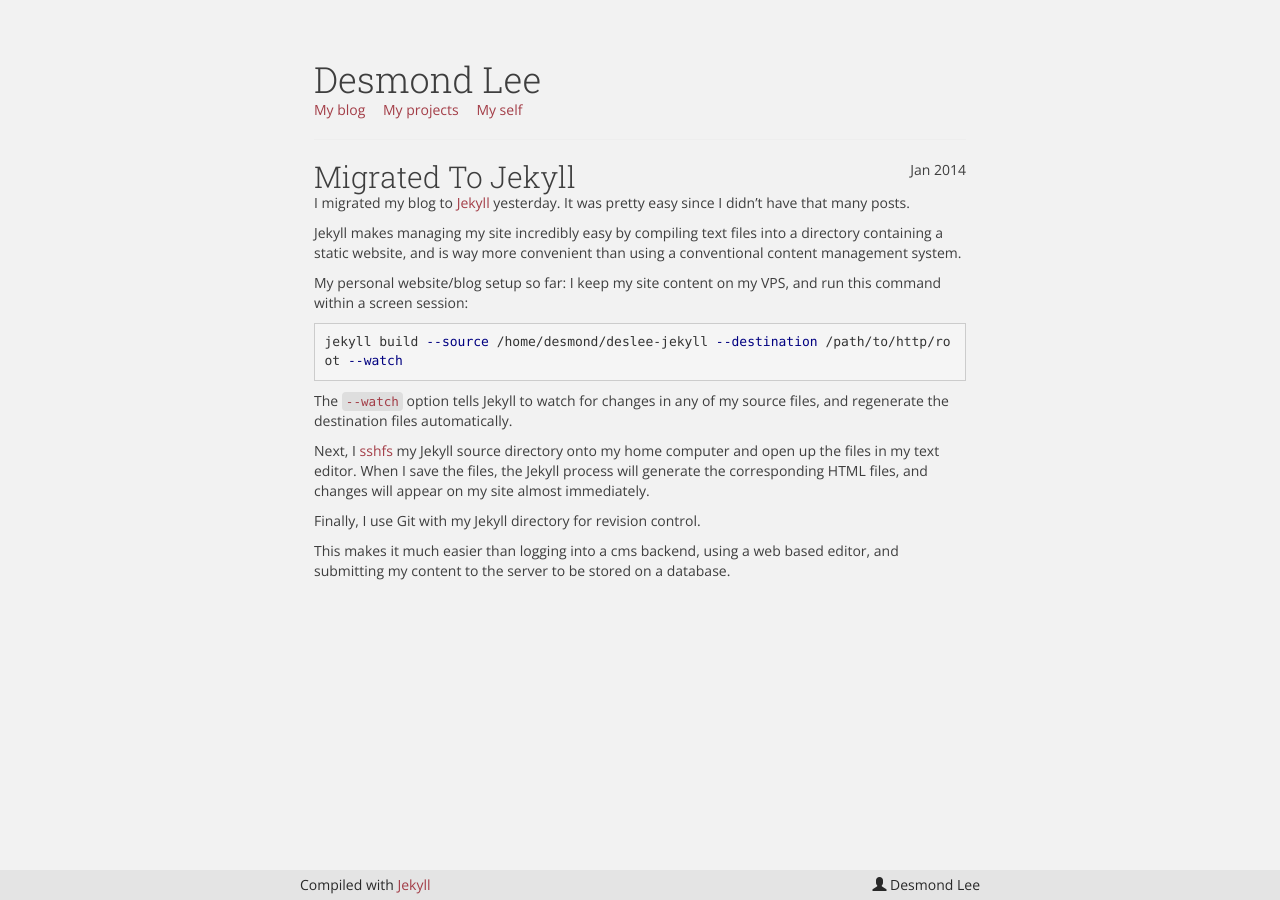
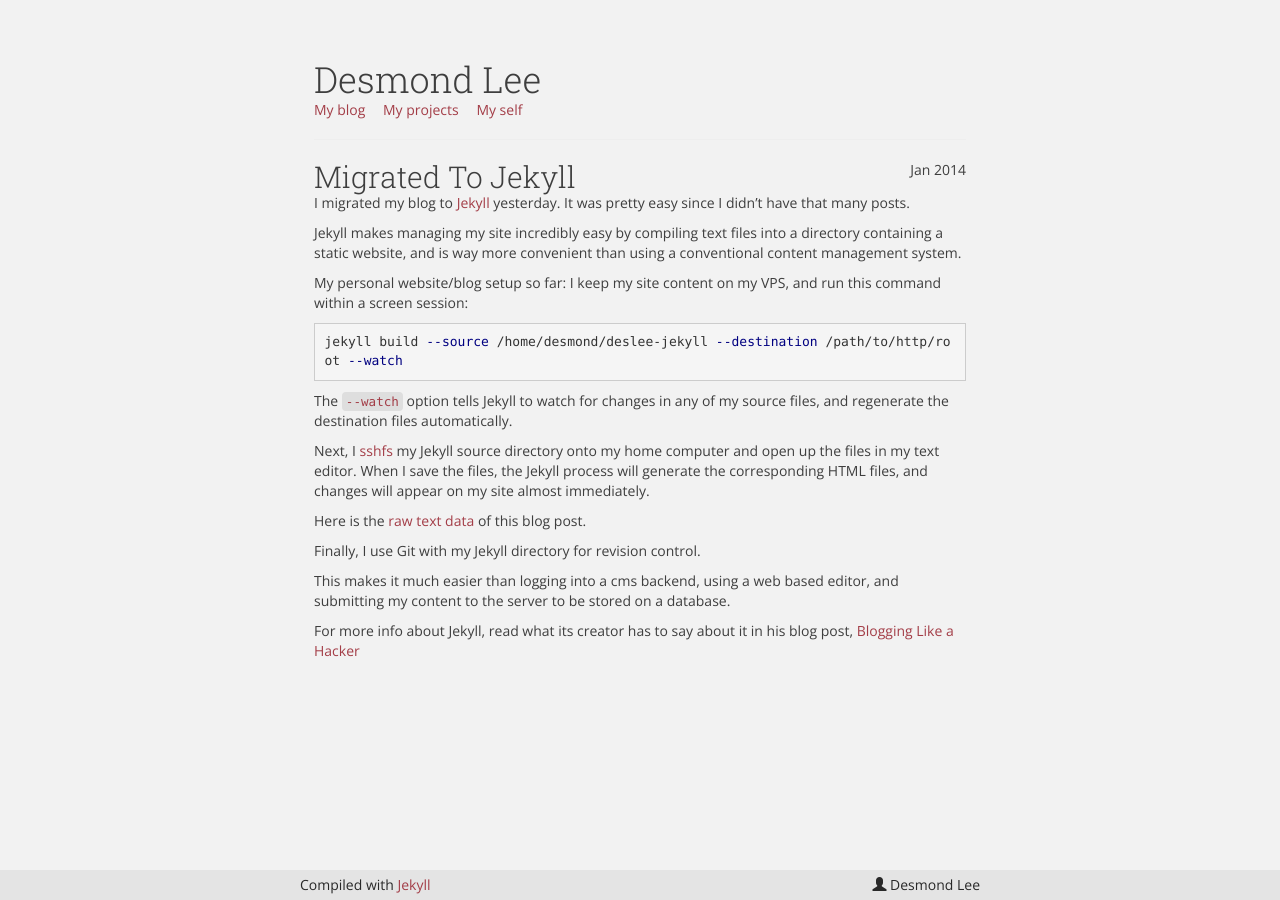
Before and after one commit to deslee/deslee-jekyll, a Jekyll site: the page built from _posts/2014-01-24-migrated-to-jekyll.md, in a window 1280 px wide. Built offline with Jekyll 4.4.1, drawn with Linux system fonts in a browser that asks for light colours; Markdown is read by kramdown in place of the engine named in the settings.

Commit message:
commit 1/25

```diff
--- a/_posts/2014-01-24-migrated-to-jekyll.md
+++ b/_posts/2014-01-24-migrated-to-jekyll.md
@@ -18,9 +18,14 @@
 
 Next, I [sshfs][2] my Jekyll source directory onto my home computer and open up the files in my text editor. When I save the files, the Jekyll process will generate the corresponding HTML files, and changes will appear on my site almost immediately.
 
+Here is the [raw text data](https://raw2.github.com/deslee/deslee-jekyll/master/_posts/2014-01-24-migrated-to-jekyll.md) of this blog post.
+
 Finally, I use Git with my Jekyll directory for revision control.
 
 This makes it much easier than logging into a cms backend, using a web based editor, and submitting my content to the server to be stored on a database.
 
+For more info about Jekyll, read what its creator has to say about it in his blog post, [Blogging Like a Hacker][3]
+
 [1]: http://jekyllrb.com/
 [2]: http://fuse.sourceforge.net/sshfs.html
+[3]: http://tom.preston-werner.com/2008/11/17/blogging-like-a-hacker.html
```
